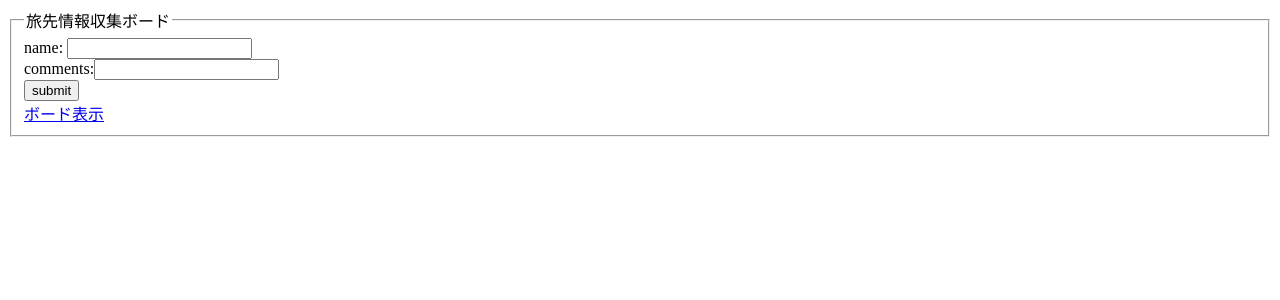
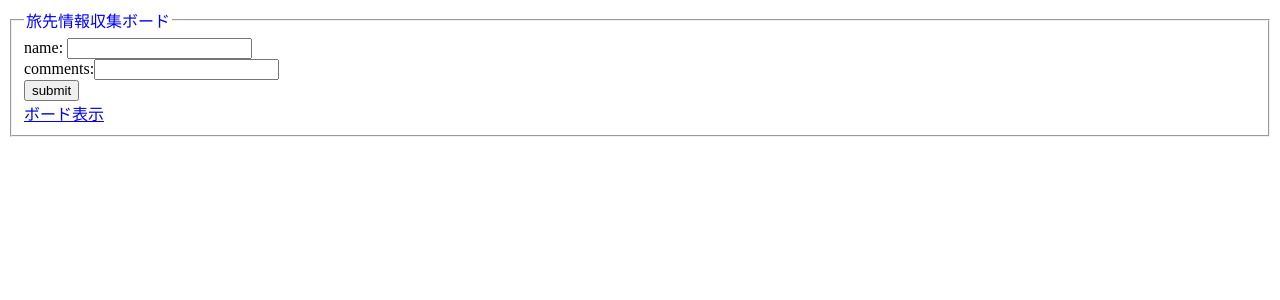
Before and after one commit to ONITCH/PHP2, a PHP site: page /board_input.php in a window 1280 px wide. Shown: the top 300 px of the page. Run offline with PHP 8.4, Linux system fonts and the light colour scheme; data that the repository does not hold is empty; some libraries are stand-ins or nearby versions.

Commit message:
connect each files

```diff
--- a/board.css
+++ b/board.css
@@ -0,0 +1,3 @@
+legend {
+    color: blue;
+}
--- a/board_input.php
+++ b/board_input.php
@@ -8,6 +8,7 @@ require_once('board_read.php');
     <meta charset="UTF-8">
     <meta name="viewport" content="width=device-width, initial-scale=1.0">
     <title>旅先情報収集ボード</title>
+    <link rel="stylesheet" type="text/css" href="./board.css" />
 </head>
 
 <body>
@@ -35,7 +36,7 @@ require_once('board_read.php');
         </table>
     </div>
 
-<script> </script>
+  <script src="https://ajax.googleapis.com/ajax/libs/jquery/3.2.1/jquery.min.js"></script>
 
 </body>
 
```
